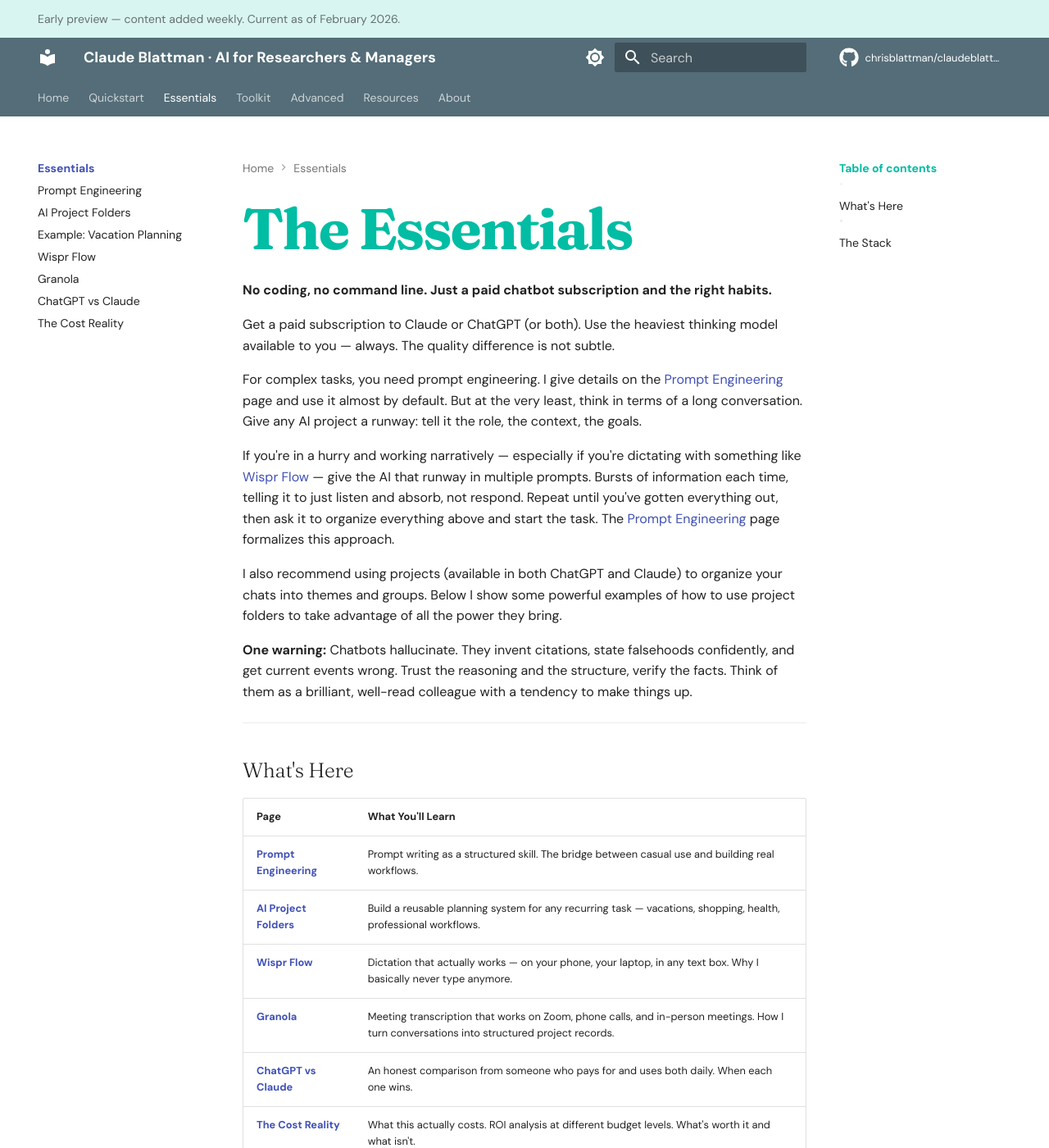
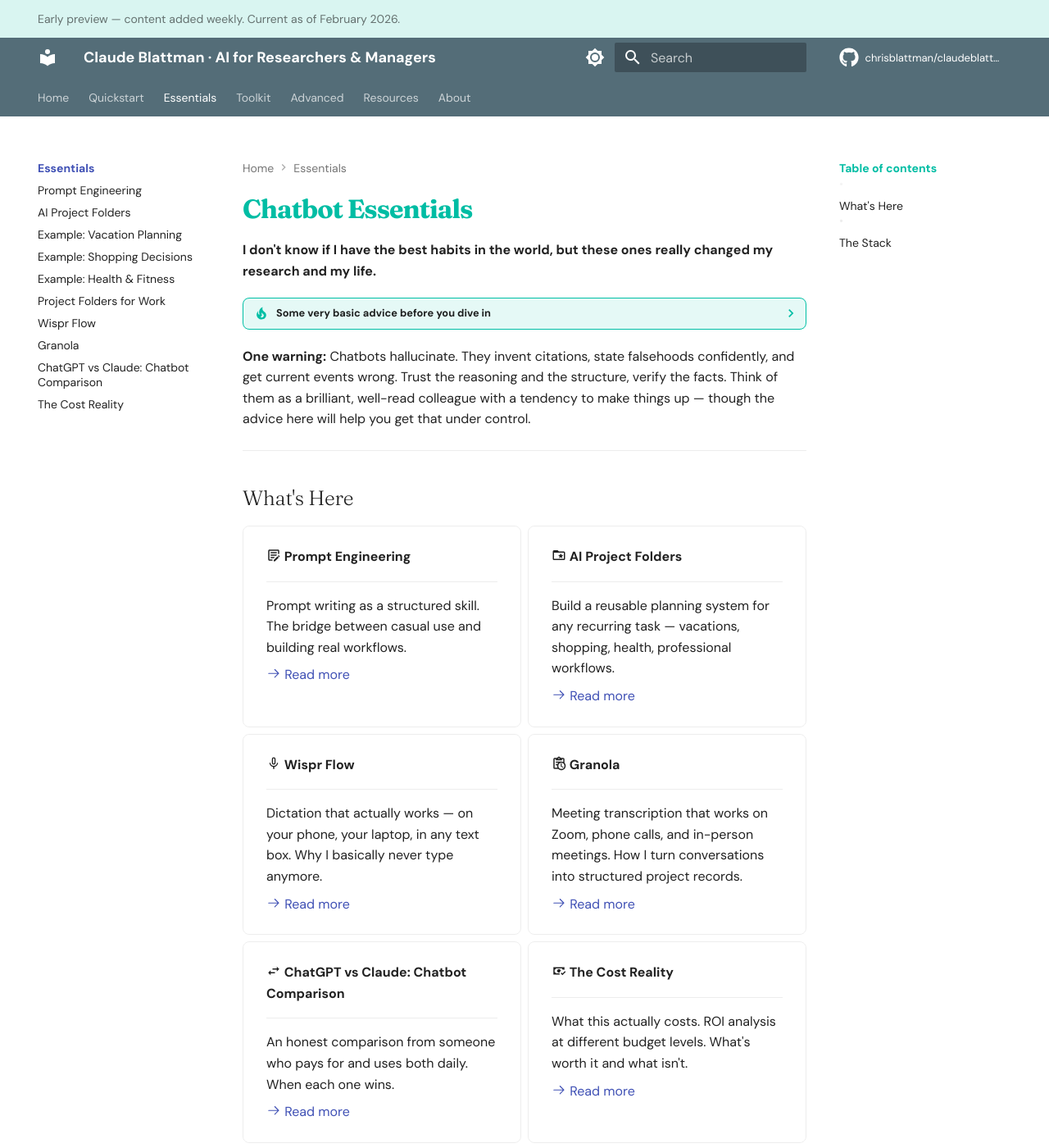
Before and after one commit to XiongfeiLi6/claudeblattman, an MkDocs documentation site: the page built from docs/essentials/index.md, in a window 1280 px wide and 1400 px high. Shown: the whole window at 82% size. Built offline with MkDocs 1.6.1 and Material for MkDocs 9.7.7, drawn with Linux system fonts in a browser that asks for light colours; comment, search, counter and statistics services are not loaded.

Commit message:
Add shopping, health, and work project folder examples; redesign essentials page
- New pages: shopping decisions, health & fitness, project folders for work
- Project folders: life/work framing, updated platform setup (ChatGPT sources
  / Claude project knowledge), expanded card grid
- Essentials index: collapsible front matter, cards instead of table
- ChatGPT vs Claude: renamed with "Chatbot Comparison", removed summary
  table, removed reading time, removed "neither for" section
- About page: advice blog links section
- CSS: teal H1 titles on all pages
- Hallucination warning: "the advice here will help you get that under control"

Co-Authored-By: Claude Opus 4.6 <noreply@anthropic.com>

```diff
--- a/docs/about.md
+++ b/docs/about.md
@@ -50,6 +50,19 @@ This site is the whole thing — tutorials, downloadable tools, honest assessmen
 
 I write about research, conflict, policy, and increasingly about AI tools on [X/Twitter (@cblatts)](https://twitter.com/cblatts) and at [chrisblattman.com](https://chrisblattman.com).
 
+### I've Been Doing This For a While
+
+For over a decade I've written practical advice for academics and researchers on [my blog](https://chrisblattman.com) — everything from how to get into a PhD program to how to survive the tenure track:
+
+- [International Development](https://chrisblattman.com/development/)
+- [Undergrads & Masters](https://chrisblattman.com/undergrad-ma/)
+- [PhD Students](https://chrisblattman.com/phd-advice/)
+- [Faculty](https://chrisblattman.com/advice-professors/)
+- [Travel](https://chrisblattman.com/travel/)
+- [Writing Well](https://chrisblattman.com/writing/)
+
+Claude Blattman is the same impulse — figure out something useful, document it, share it — applied to a new set of tools.
+
 ---
 
 ## How This Site Was Built
--- a/docs/essentials/index.md
+++ b/docs/essentials/index.md
@@ -1,29 +1,74 @@
-# The Essentials
+# Chatbot Essentials
 
-**No coding, no command line. Just a paid chatbot subscription and the right habits.**
+**I don't know if I have the best habits in the world, but these ones really changed my research and my life.**
 
-Get a paid subscription to Claude or ChatGPT (or both). Use the heaviest thinking model available to you — always. The quality difference is not subtle.
+??? tip "Some very basic advice before you dive in"
 
-For complex tasks, you need prompt engineering. I give details on the [Prompt Engineering](prompting.md) page and use it almost by default. But at the very least, think in terms of a long conversation. Give any AI project a runway: tell it the role, the context, the goals.
+    Get a paid subscription to Claude or ChatGPT (or both). Use the heaviest thinking model available to you — always. The quality difference is not subtle.
 
-If you're in a hurry and working narratively — especially if you're dictating with something like [Wispr Flow](wispr-flow.md) — give the AI that runway in multiple prompts. Bursts of information each time, telling it to just listen and absorb, not respond. Repeat until you've gotten everything out, then ask it to organize everything above and start the task. The [Prompt Engineering](prompting.md) page formalizes this approach.
+    For complex tasks, you need prompt engineering. I give details on the [Prompt Engineering](prompting.md) page and use it almost by default. But at the very least, think in terms of a long conversation. Give any AI project a runway: tell it the role, the context, the goals.
 
-I also recommend using projects (available in both ChatGPT and Claude) to organize your chats into themes and groups. Below I show some powerful examples of how to use project folders to take advantage of all the power they bring.
+    If you're in a hurry and working narratively — especially if you're dictating with something like [Wispr Flow](wispr-flow.md) — give the AI that runway in multiple prompts. Bursts of information each time, telling it to just listen and absorb, not respond. Repeat until you've gotten everything out, then ask it to organize everything above and start the task. The [Prompt Engineering](prompting.md) page formalizes this approach.
 
-**One warning:** Chatbots hallucinate. They invent citations, state falsehoods confidently, and get current events wrong. Trust the reasoning and the structure, verify the facts. Think of them as a brilliant, well-read colleague with a tendency to make things up.
+    I also recommend using projects (available in both ChatGPT and Claude) to organize your chats into themes and groups. Below I show some powerful examples of how to use project folders to take advantage of all the power they bring.
+
+**One warning:** Chatbots hallucinate. They invent citations, state falsehoods confidently, and get current events wrong. Trust the reasoning and the structure, verify the facts. Think of them as a brilliant, well-read colleague with a tendency to make things up — though the advice here will help you get that under control.
 
 ---
 
 ## What's Here
 
-| Page | What You'll Learn |
-|------|------------------|
-| **[Prompt Engineering](prompting.md)** | Prompt writing as a structured skill. The bridge between casual use and building real workflows. |
-| **[AI Project Folders](project-folders.md)** | Build a reusable planning system for any recurring task — vacations, shopping, health, professional workflows. |
-| **[Wispr Flow](wispr-flow.md)** | Dictation that actually works — on your phone, your laptop, in any text box. Why I basically never type anymore. |
-| **[Granola](granola.md)** | Meeting transcription that works on Zoom, phone calls, and in-person meetings. How I turn conversations into structured project records. |
-| **[ChatGPT vs Claude](chatgpt-vs-claude.md)** | An honest comparison from someone who pays for and uses both daily. When each one wins. |
-| **[The Cost Reality](cost.md)** | What this actually costs. ROI analysis at different budget levels. What's worth it and what isn't. |
+<div class="grid cards" markdown>
+
+-   **:material-text-box-edit-outline: Prompt Engineering**
+
+    ---
+
+    Prompt writing as a structured skill. The bridge between casual use and building real workflows.
+
+    [:octicons-arrow-right-24: Read more](prompting.md)
+
+-   **:material-folder-star-outline: AI Project Folders**
+
+    ---
+
+    Build a reusable planning system for any recurring task — vacations, shopping, health, professional workflows.
+
+    [:octicons-arrow-right-24: Read more](project-folders.md)
+
+-   **:material-microphone-outline: Wispr Flow**
+
+    ---
+
+    Dictation that actually works — on your phone, your laptop, in any text box. Why I basically never type anymore.
+
+    [:octicons-arrow-right-24: Read more](wispr-flow.md)
+
+-   **:material-clipboard-text-clock-outline: Granola**
+
+    ---
+
+    Meeting transcription that works on Zoom, phone calls, and in-person meetings. How I turn conversations into structured project records.
+
+    [:octicons-arrow-right-24: Read more](granola.md)
+
+-   **:material-swap-horizontal: ChatGPT vs Claude: Chatbot Comparison**
+
+    ---
+
+    An honest comparison from someone who pays for and uses both daily. When each one wins.
+
+    [:octicons-arrow-right-24: Read more](chatgpt-vs-claude.md)
+
+-   **:material-cash-check: The Cost Reality**
+
+    ---
+
+    What this actually costs. ROI analysis at different budget levels. What's worth it and what isn't.
+
+    [:octicons-arrow-right-24: Read more](cost.md)
+
+</div>
 
 ---
 
--- a/docs/stylesheets/extra.css
+++ b/docs/stylesheets/extra.css
@@ -17,13 +17,17 @@ h1, h2 {
   letter-spacing: -0.02em;
 }
 
-/* Landing page: large title in teal */
+/* Page titles in teal */
 .md-content__inner > h1:first-child {
-  font-size: 3.5rem;
   font-weight: 700;
   margin-bottom: 0.2rem;
   letter-spacing: -0.03em;
   color: var(--md-accent-fg-color);
+}
+
+/* Landing page: extra-large title */
+.md-content__inner > h1:first-child:is([id="claude-blattman"]) {
+  font-size: 3.5rem;
 }
 
 /* Hero pitch line — prominent value prop (high specificity to override md-typeset) */
--- a/mkdocs.yml
+++ b/mkdocs.yml
@@ -57,9 +57,12 @@ nav:
     - Prompt Engineering: essentials/prompting.md
     - AI Project Folders: essentials/project-folders.md
     - "Example: Vacation Planning": essentials/folders/vacation.md
+    - "Example: Shopping Decisions": essentials/folders/shopping.md
+    - "Example: Health & Fitness": essentials/folders/health.md
+    - "Project Folders for Work": essentials/folders/work.md
     - Wispr Flow: essentials/wispr-flow.md
     - Granola: essentials/granola.md
-    - ChatGPT vs Claude: essentials/chatgpt-vs-claude.md
+    - "ChatGPT vs Claude: Chatbot Comparison": essentials/chatgpt-vs-claude.md
     - The Cost Reality: essentials/cost.md
   - Toolkit:
     - toolkit/index.md
```
Also changed, not shown: docs/essentials/chatgpt-vs-claude.md (+1 -28 lines), docs/essentials/folders/health.md (added, +148 -0 lines), docs/essentials/folders/shopping.md (added, +236 -0 lines), docs/essentials/folders/work.md (added, +57 -0 lines), docs/essentials/project-folders.md (+39 -7 lines).
